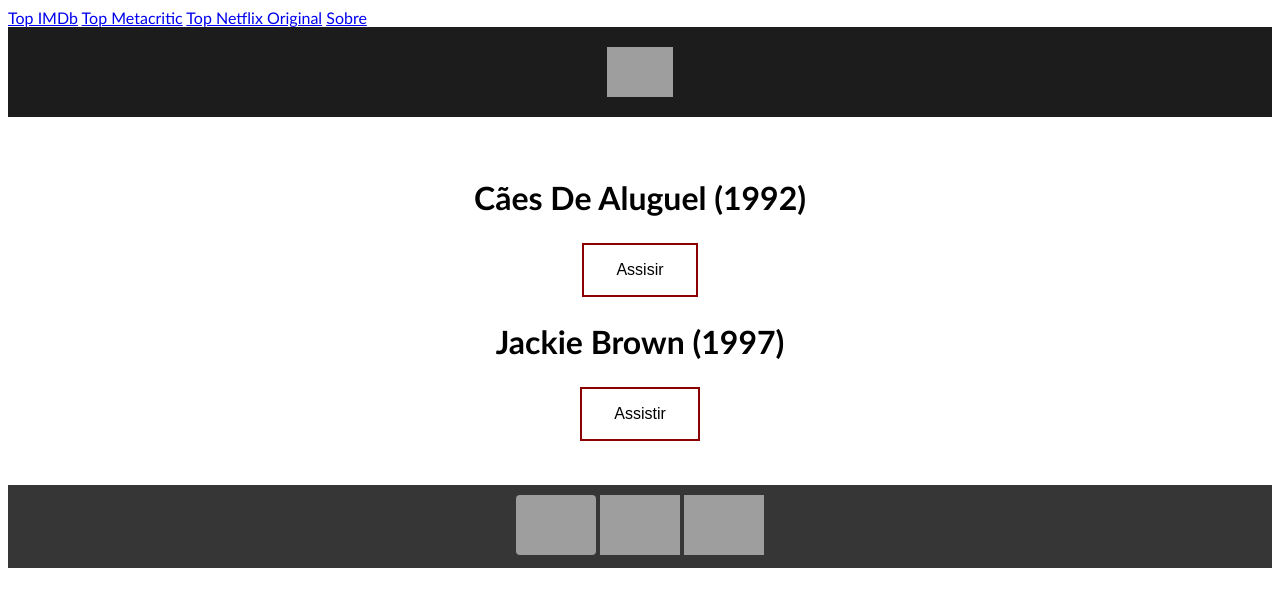
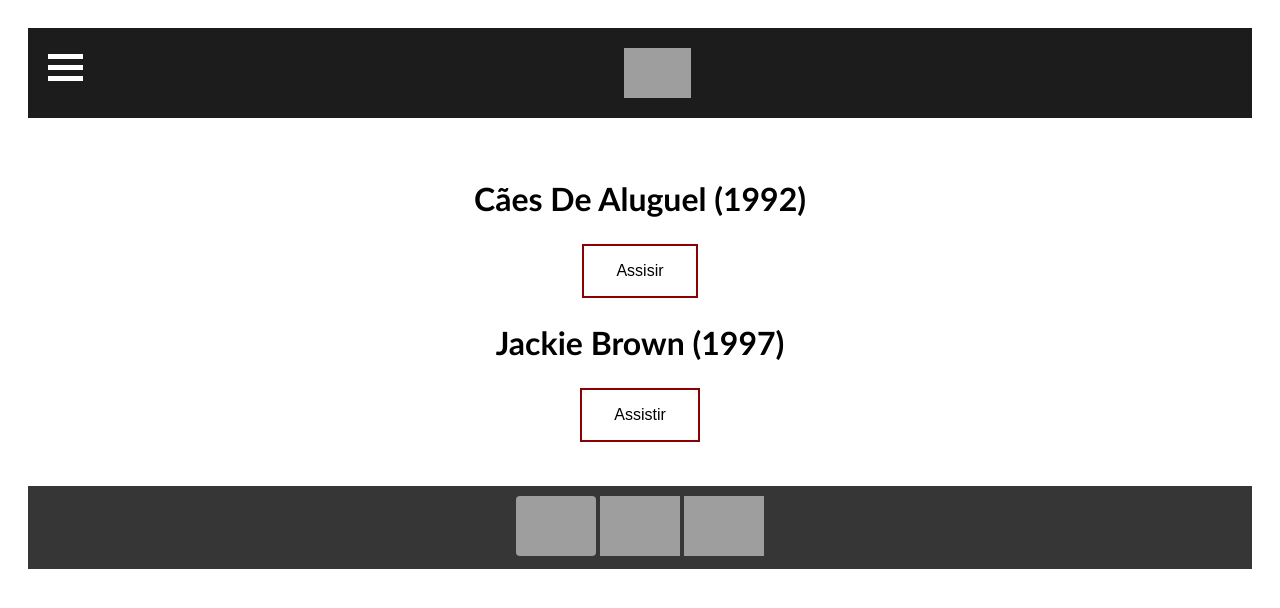
Before and after one commit to scottsilva921/scottsilva921.github.io, a PHP site: page /tarantino.html in a window 1280 px wide. Shown: the top 608 px of the page. Run offline with PHP 8.4, Linux system fonts and the light colour scheme; grey boxes are pictures that could not be loaded.

Commit message:
Update style.css

```diff
--- a/style.css
+++ b/style.css
@@ -8,32 +8,88 @@
 	font-family: Calibri;
 	}
 
+/*****************************/
 
-ul {
-	list-style-type: none;
-	margin: 0;
-	padding: 0;
-	overflow: hidden;
-	position: -webkit-sticky; /* Safari */
-	position: sticky;
-	top: 0;
-	}
+.container {
+  display: inline-block;
+  cursor: pointer;
+  float: left;
+}
 
-li {
-    float: left;
-	}
+.bar1, .bar2, .bar3 {
+  width: 35px;
+  height: 5px;
+  background-color: white;
+  margin: 6px 0;
+  transition: 0.4s;
+}
 
-li a {
-    display: block;
-	color: white;
-	text-align: center;
-	padding: 14px 16px;
-	text-decoration: none;
-	}
+.change .bar1 {
+  -webkit-transform: rotate(-45deg) translate(-9px, 6px);
+  transform: rotate(-45deg) translate(-9px, 6px);
+}
 
-li a:hover {
-	background-color: #000000;
-	}
+.change .bar2 {opacity: 0;}
+
+.change .bar3 {
+  -webkit-transform: rotate(45deg) translate(-8px, -8px);
+  transform: rotate(45deg) translate(-8px, -8px);
+}
+
+/***************************************/
+
+/* The side navigation menu */
+.sidenav {
+  height: 100%; /* 100% Full-height */
+  width: 0; /* 0 width - change this with JavaScript */
+  position: fixed; /* Stay in place */
+  z-index: 1; /* Stay on top */
+  top: 0;
+  left: 0;
+  background-color: #111; /* Black*/
+  overflow-x: hidden; /* Disable horizontal scroll */
+  padding-top: 60px; /* Place content 60px from the top */
+  transition: 0.5s; /* 0.5 second transition effect to slide in the sidenav */
+}
+
+/* The navigation menu links */
+.sidenav a {
+  padding: 8px 8px 8px 32px;
+  text-decoration: none;
+  font-size: 25px;
+  color: #818181;
+  display: block;
+  transition: 0.3s;
+}
+
+/* When you mouse over the navigation links, change their color */
+.sidenav a:hover {
+  color: #f1f1f1;
+}
+
+/* Position and style the close button (top right corner) */
+.sidenav .closebtn {
+  position: absolute;
+  top: 0;
+  right: 25px;
+  font-size: 36px;
+  margin-left: 50px;
+}
+
+/* Style page content - use this if you want to push the page content to the right when you open the side navigation */
+#main {
+  transition: margin-left .5s;
+  padding: 20px;
+}
+
+/* On smaller screens, where height is less than 450px, change the style of the sidenav (less padding and a smaller font size) */
+@media screen and (max-height: 450px) {
+  .sidenav {padding-top: 15px;}
+  .sidenav a {font-size: 18px;}
+}
+
+/***************************************/
+
 
 .divHead1{
 	text-align: center;
```
